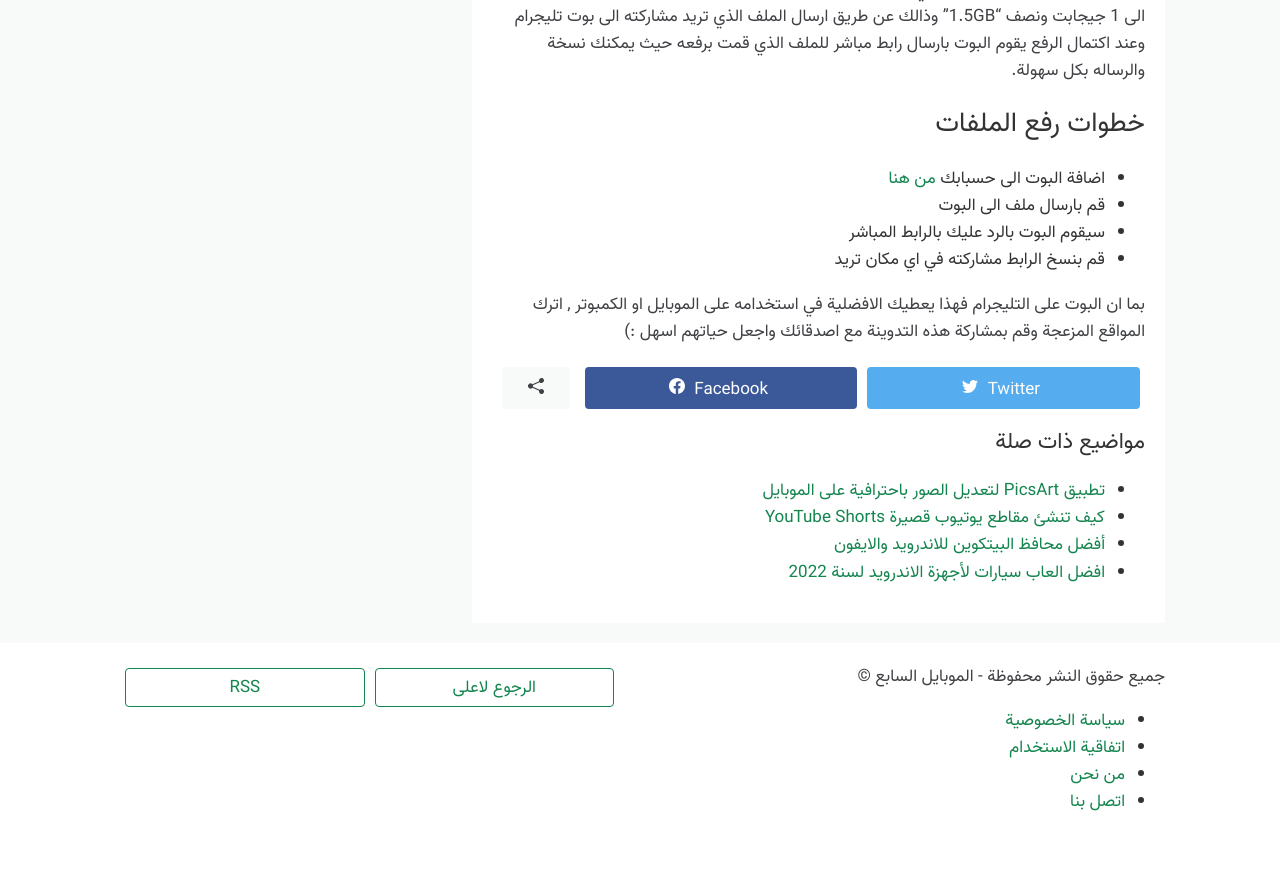
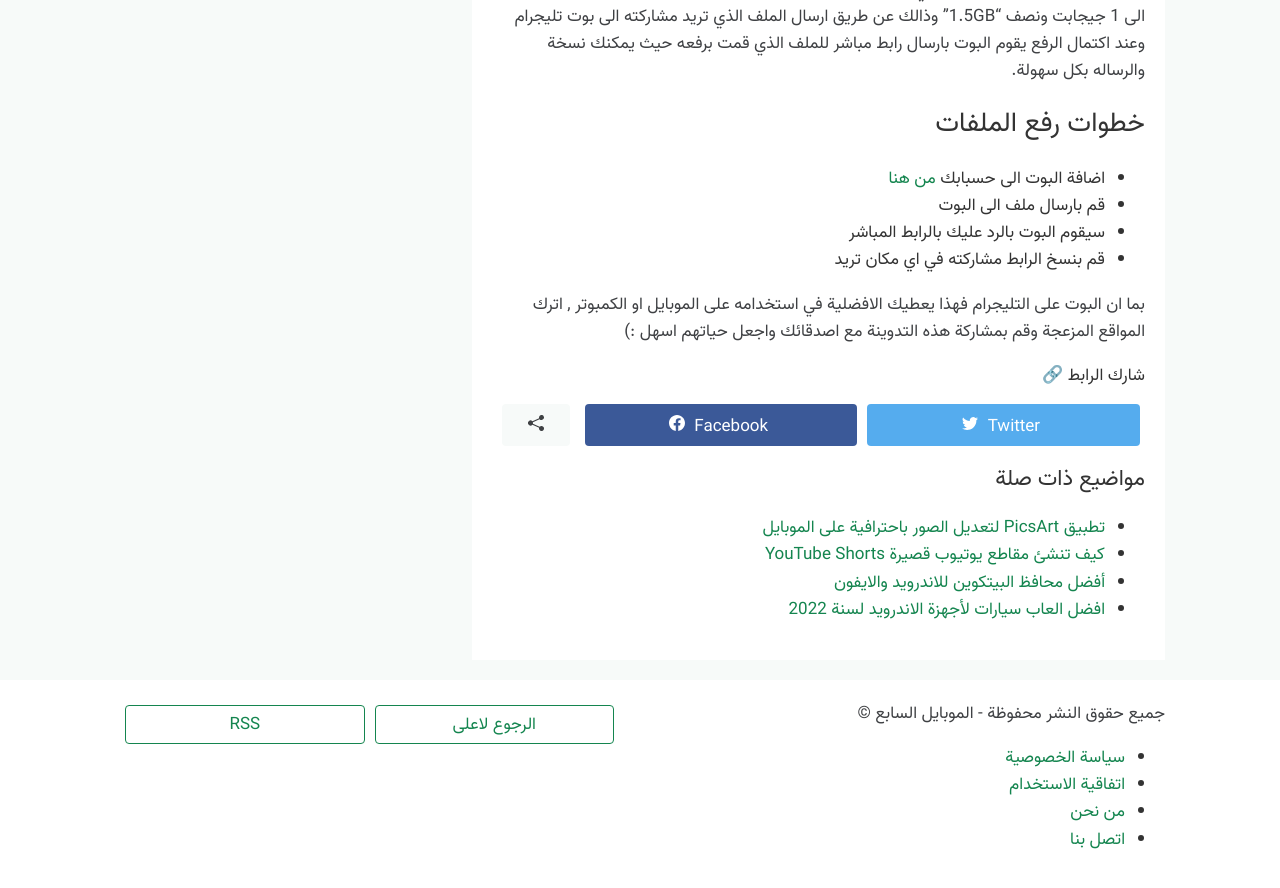
Before and after one commit to mobile7/mobile7.github.io, a Jekyll site: the page built from _posts/2021-07-26-رفع-الملفات-على-تلغرام-والحصول-على-رابط-مباشر.md, in a window 1280 px wide and 900 px high, scrolled down 842 px. Shown: the top 888 px of the window. Built offline with Jekyll 4.4.1, drawn with Linux system fonts in a browser that asks for light colours; comment, search, counter and statistics services are not loaded; before the commit the page ends 1705 px from its top, so only the background shows below that.

Commit message:
Update post.html

```diff
--- a/_layouts/post.html
+++ b/_layouts/post.html
@@ -38,6 +38,8 @@ layout: default
 
                     {% include matched-content.html %}
 
+                    <div>شارك الرابط 🔗</div>
+
                     <div class="my2 is-center a2a_kit">
                         {% include sharing.html %}
                     </div>
```
